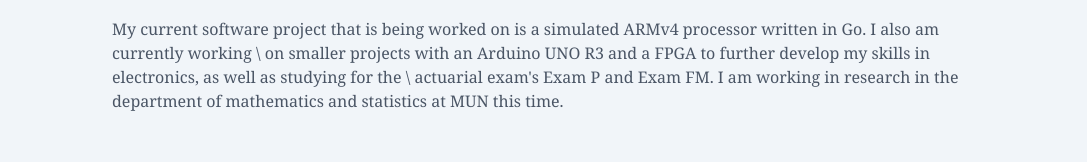
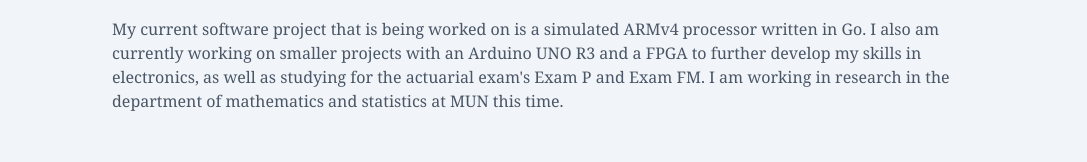
Before and after one commit to JB55Matthews/personal-website, an Astro site: page / in a window 1280 px wide. Shown: the part 775-937 px from the top of the page, without its empty margins (96-1183 px from the left). Built offline with nearby package versions, Linux system fonts and the light colour scheme; Astro itself is replaced by a stand-in of ours.

Commit message:
Update index.astro

```diff
--- a/src/pages/index.astro
+++ b/src/pages/index.astro
@@ -57,8 +57,8 @@
 					develop the main driving algorithm for an autonomous go-kart.
 				</p>
 				<p>
-					My current software project that is being worked on is a simulated ARMv4 processor written in Go. I also am currently working \
-					on smaller projects with an Arduino UNO R3 and a FPGA to further develop my skills in electronics, as well as studying for the \
+					My current software project that is being worked on is a simulated ARMv4 processor written in Go. I also am currently working
+					on smaller projects with an Arduino UNO R3 and a FPGA to further develop my skills in electronics, as well as studying for the
 					actuarial exam's Exam P and Exam FM. I am working in research in the department of mathematics and statistics at MUN this time.
 				</p>
 				<div class="lg:pt-8 pt-4 flex justify-center space-x-6">
```
